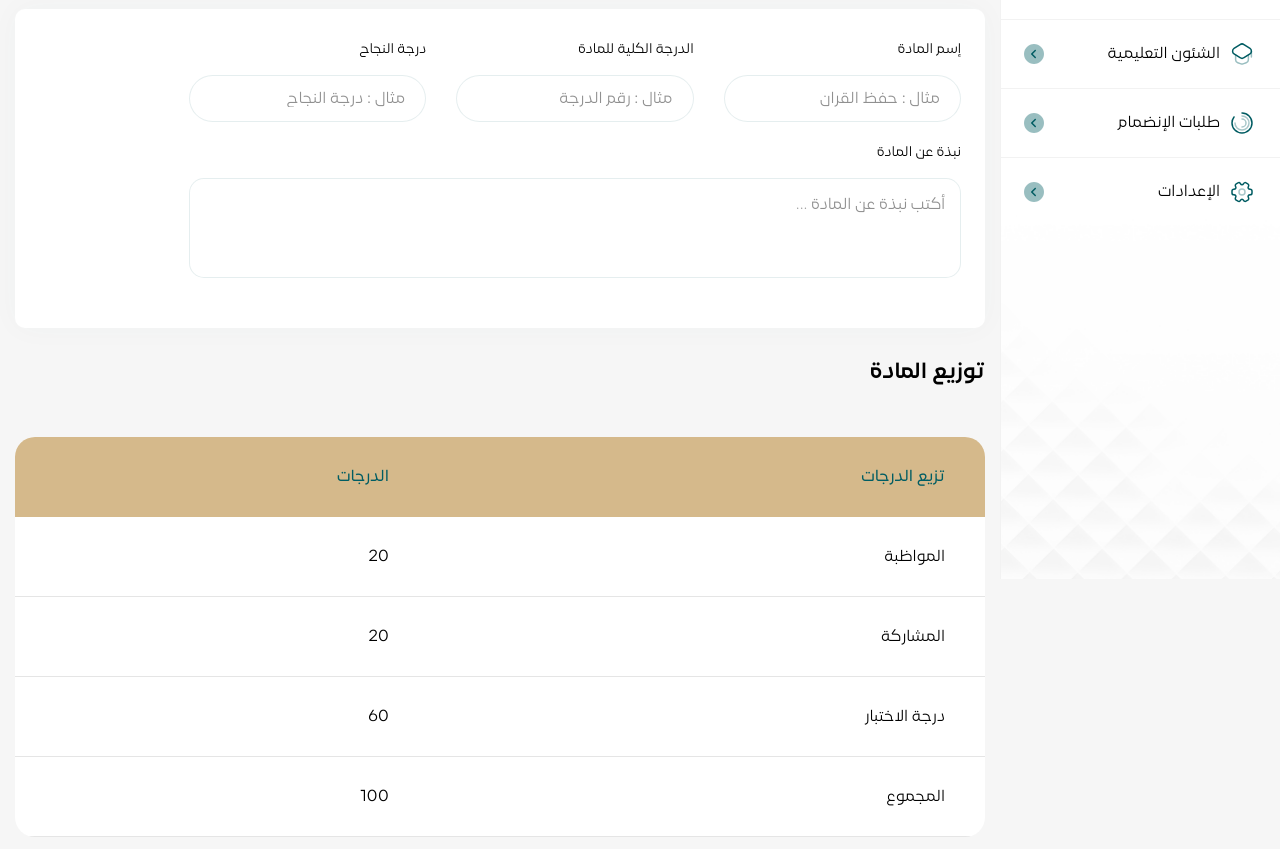
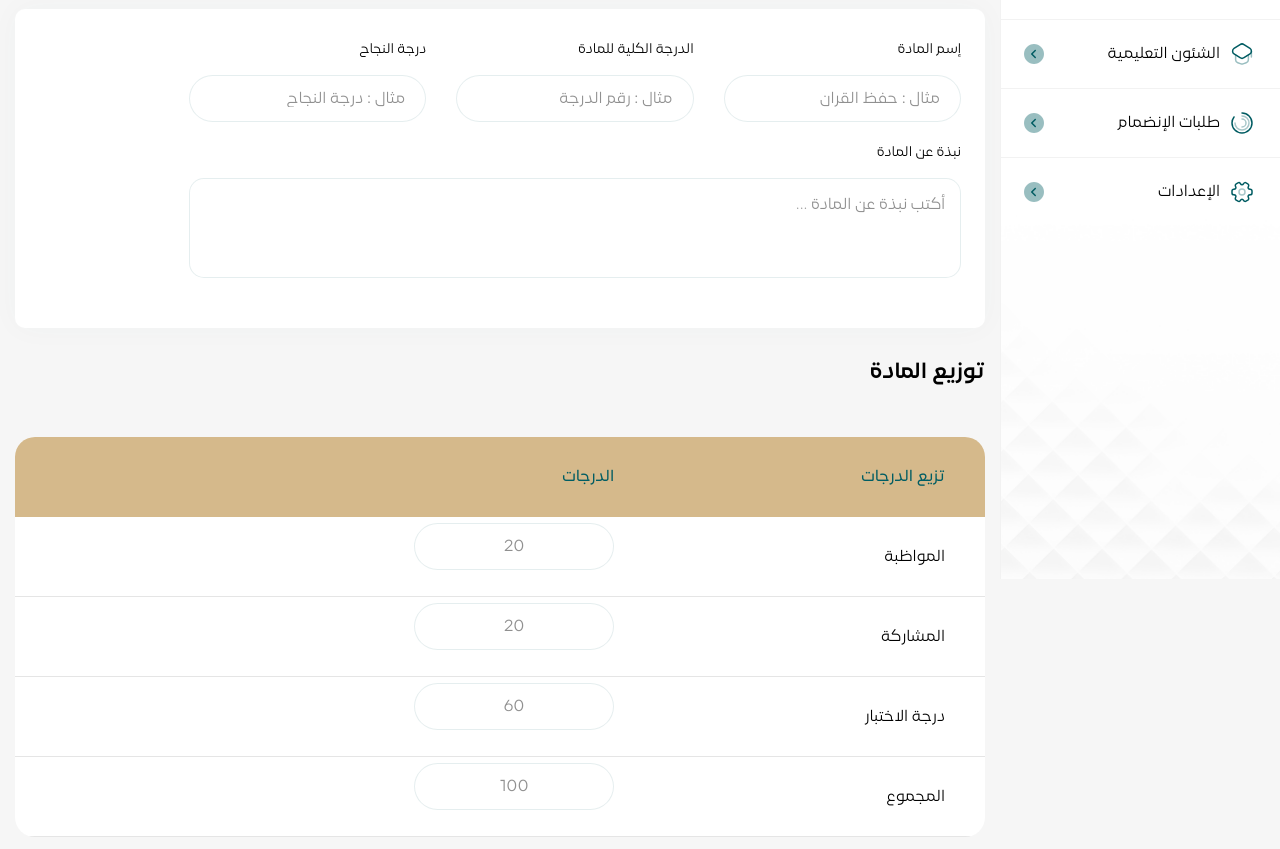
Before and after one commit to misaraadel/education_system, a plain HTML site: page add-subject.html in a window 1280 px wide. Shown: the part 221-1070 px from the top of the page. Drawn offline with Linux system fonts and the light colour scheme.

Commit message:
edit data

```diff
--- a/add-subject.html
+++ b/add-subject.html
@@ -457,7 +457,13 @@
                     </td>
 
                     <td>
-                      20
+                      <form class="form-contain no-padding">
+                        <div class="form-group">
+                          <div class="form-input">
+                            <input type="text" class="form-control" placeholder="20" />
+                          </div>
+                        </div>
+                      </form>
                     </td>
                   </tr>
 
@@ -467,7 +473,13 @@
                     </td>
 
                     <td>
-                      20
+                      <form class="form-contain no-padding">
+                        <div class="form-group">
+                          <div class="form-input">
+                            <input type="text" class="form-control" placeholder="20" />
+                          </div>
+                        </div>
+                      </form>
                     </td>
                   </tr>
 
@@ -477,7 +489,13 @@
                     </td>
 
                     <td>
-                      60
+                      <form class="form-contain no-padding">
+                        <div class="form-group">
+                          <div class="form-input">
+                            <input type="text" class="form-control" placeholder="60" />
+                          </div>
+                        </div>
+                      </form>
                     </td>
                   </tr>
 
@@ -487,7 +505,13 @@
                     </td>
 
                     <td>
-                      100
+                      <form class="form-contain no-padding">
+                        <div class="form-group">
+                          <div class="form-input">
+                            <input type="text" class="form-control" placeholder="100" />
+                          </div>
+                        </div>
+                      </form>
                     </td>
                   </tr>
                 </tbody>
--- a/assets/css/_parts.scss
+++ b/assets/css/_parts.scss
@@ -1738,6 +1738,14 @@ footer {
   }
 }
 
+td .form-contain {
+  width: 200px !important;
+
+  .form-control {
+    text-align: center;
+  }
+}
+
 .radio-data-select {
   display: flex;
   height: 100%;
```
Also changed, not shown: assets/css/style.css, 1 other file.
